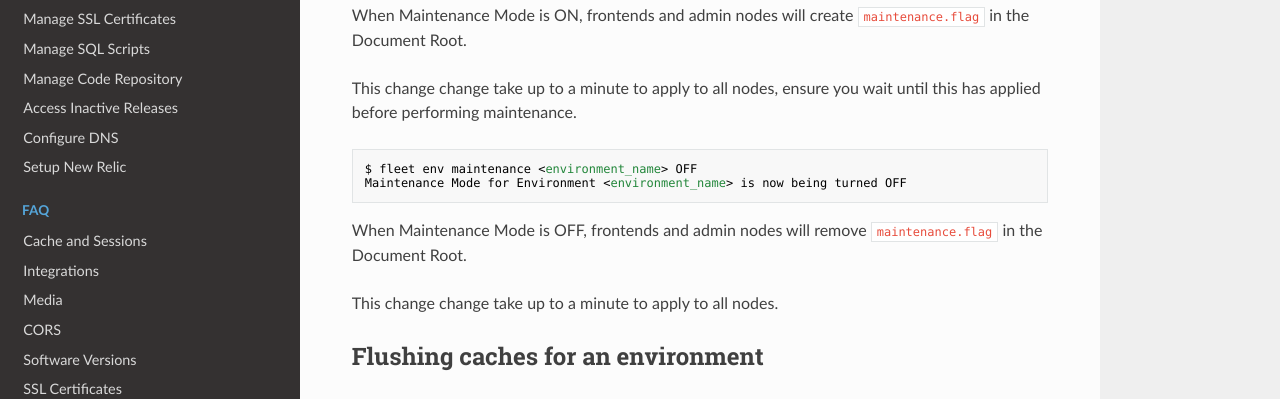
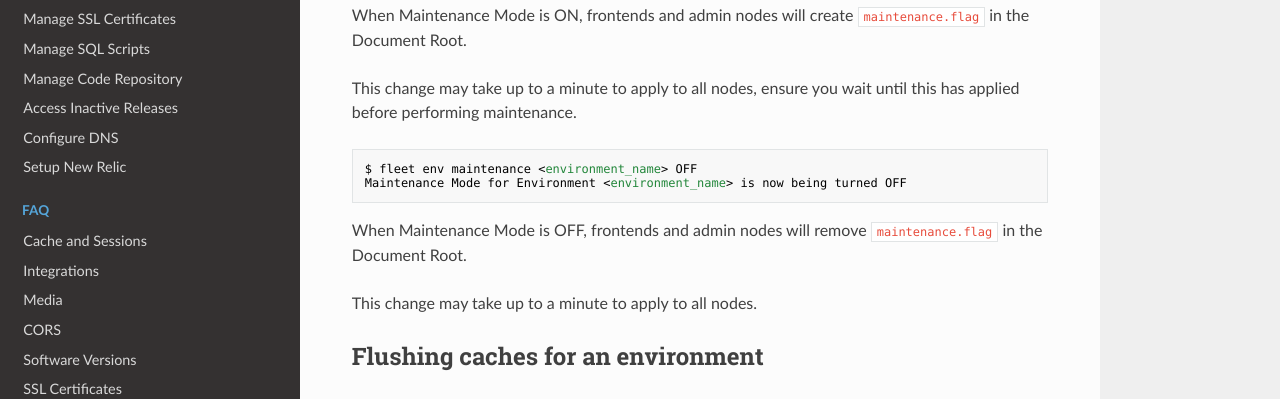
Before and after one commit to anchor/fleet-magento-docs, an MkDocs documentation site: the page built from docs/how-to/manage-environments.md, in a window 1280 px wide and 900 px high, scrolled down 4815 px. Shown: the part 233-632 px from the top of the window. Built offline with MkDocs 1.6.1, drawn with Linux system fonts in a browser that asks for light colours; nearby versions of some CDN libraries; old or Windows-style settings are respelled for this version of MkDocs.

Commit message:
Typo correction.

```diff
--- a/docs/how-to/manage-environments.md
+++ b/docs/how-to/manage-environments.md
@@ -261,7 +261,7 @@ Maintenance Mode for Environment <environment_name> is now being turned ON
 When Maintenance Mode is ON, frontends and admin nodes will create `maintenance.flag` in the
 Document Root.
 
-This change change take up to a minute to apply to all nodes, ensure you wait
+This change may take up to a minute to apply to all nodes, ensure you wait
 until this has applied before performing maintenance.
 
 
@@ -273,7 +273,7 @@ Maintenance Mode for Environment <environment_name> is now being turned OFF
 When Maintenance Mode is OFF, frontends and admin nodes will remove `maintenance.flag` in the
 Document Root.
 
-This change change take up to a minute to apply to all nodes.
+This change may take up to a minute to apply to all nodes.
 
 Flushing caches for an environment
 ----
```
